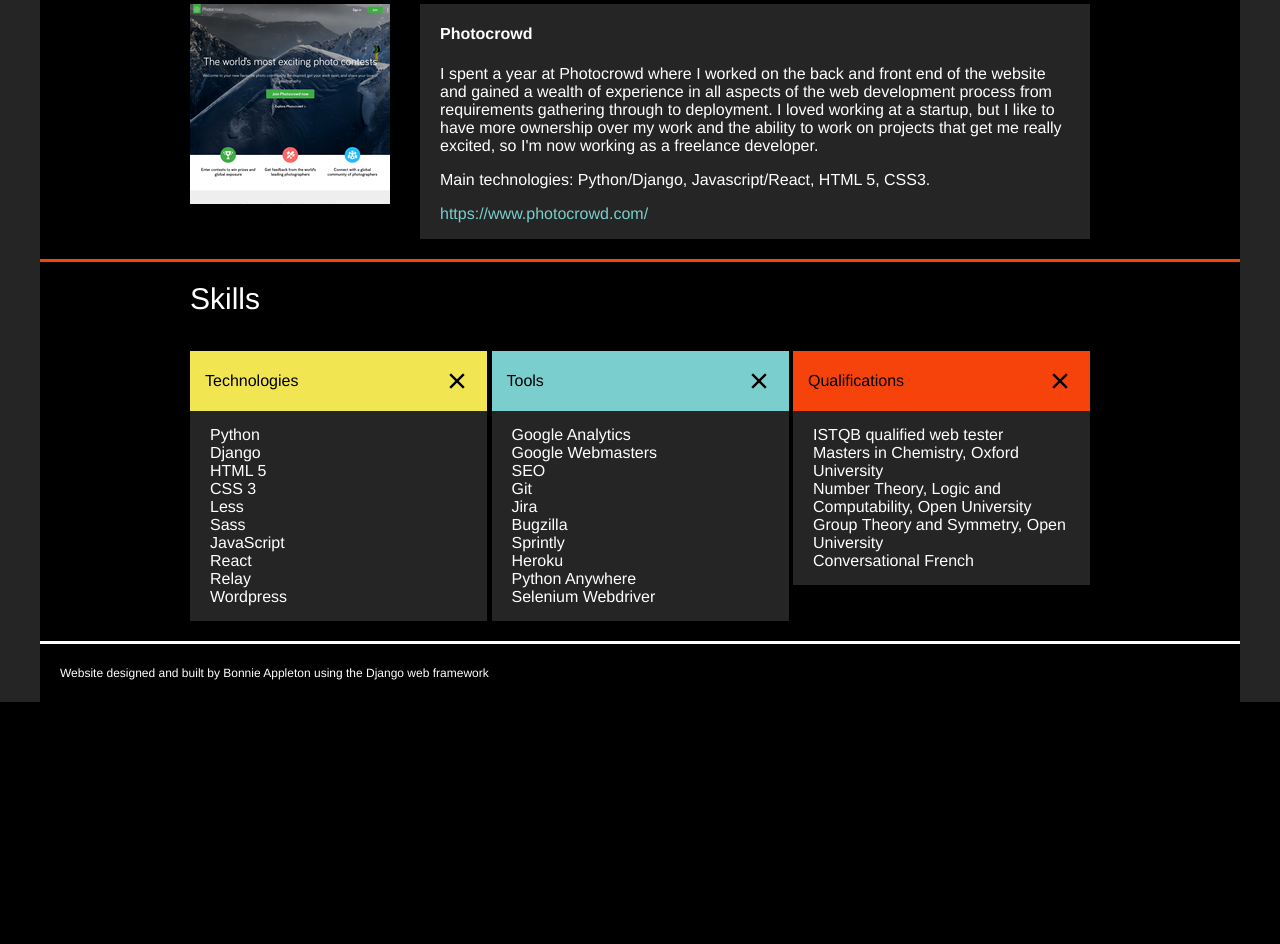
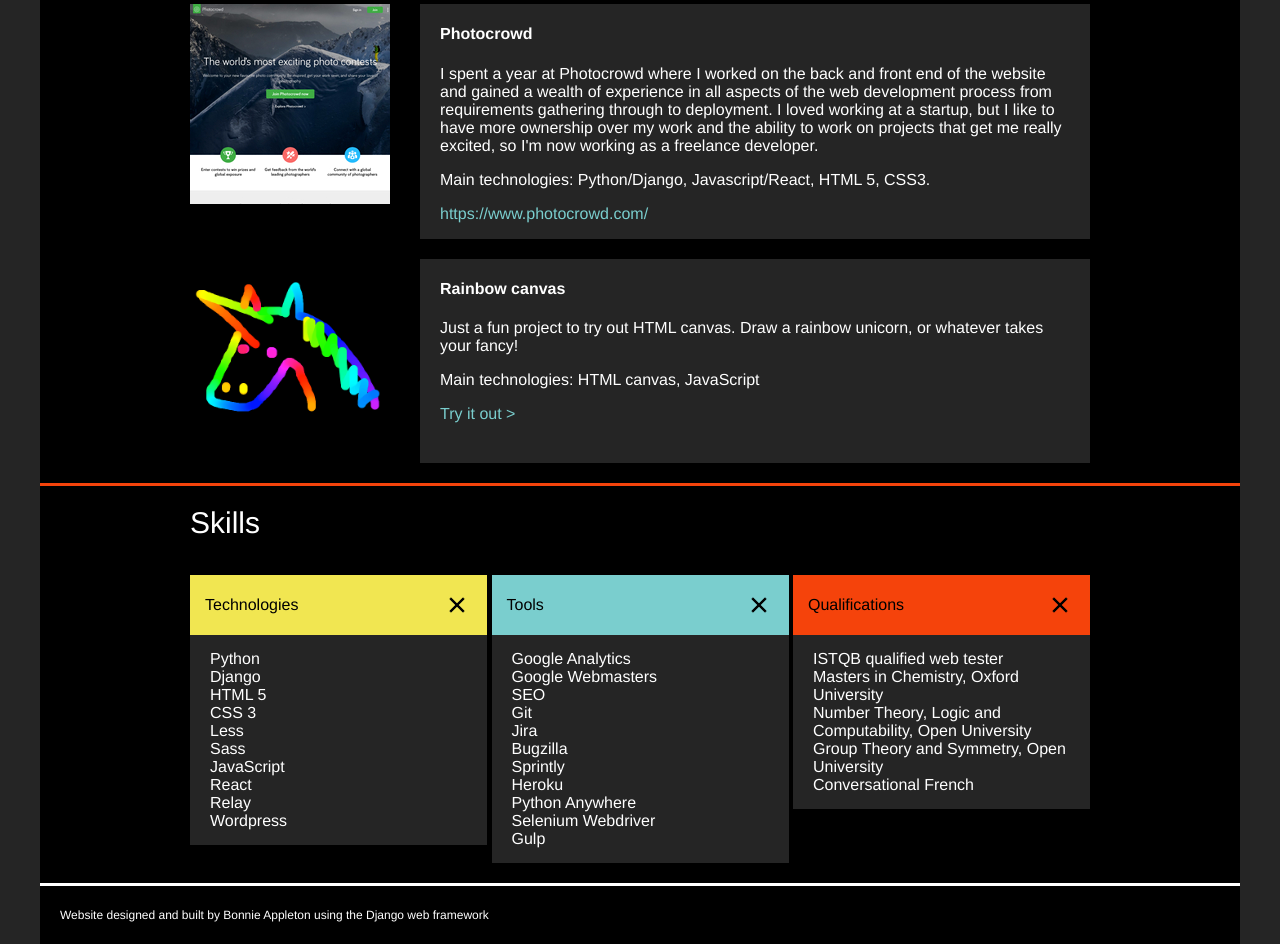
Before and after one commit to bonnieappleton/Portfolio-Website, a Django app: template home/templates/home/homepage.html in a window 1280 px wide. Shown: the part 1273-2217 px from the top of the page. Before the commit the page ends 1975 px from the top, so only its background shows below. Run offline with Django 3.2, Linux system fonts and the light colour scheme; the template is opened without the code that fills it, so the values that code supplies are empty; some libraries are stand-ins or nearby versions; some web fonts are replaced.

Commit message:
Gulp setup, gitignores and rainbow unicorn

```diff
--- a/home/static/css/global.css
+++ b/home/static/css/global.css
@@ -315,5 +315,3 @@ body {
     font-size: 14px; }
   .contact-form button {
     border: 0; }
-
-/*# sourceMappingURL=global.css.map */
--- a/home/templates/home/homepage.html
+++ b/home/templates/home/homepage.html
@@ -124,6 +124,28 @@
                 </p>
             </div>
         </div>
+        <div class="row row--mobile-col">
+            <div class="thumbnail-container">
+                <a class="image-link" href="{% url 'js-rainbow-canvas' %}" target="_blank">
+                    <img class="thumbnail" src="{% static 'img/rainbow-unicorn.png' %}" />
+                </a>
+            </div>
+            <div class="text">
+                <h4>Rainbow canvas</h4>
+                <p>
+                    Just a fun project to try out HTML canvas. Draw a rainbow unicorn,
+                    or whatever takes your fancy!
+                </p>
+                <p>
+                    Main technologies: HTML canvas, JavaScript
+                </p>
+                <p>
+                    <a class="link" href="{% url 'js-rainbow-canvas' %}" target="_blank">
+                        Try it out >
+                    </a>
+                </p>
+            </div>
+        </div>
     </section>
 
     <section id="skills" class="section section--border-top">
@@ -168,6 +190,7 @@
                         <li>Heroku</li>
                         <li>Python Anywhere</li>
                         <li>Selenium Webdriver</li>
+                        <li>Gulp</li>
                     </ul>
                 </div>
             </div>
```
Also changed, not shown: home/static/img/rainbow-unicorn.png (added), home/static/js/global.js (added), 3 other files.
